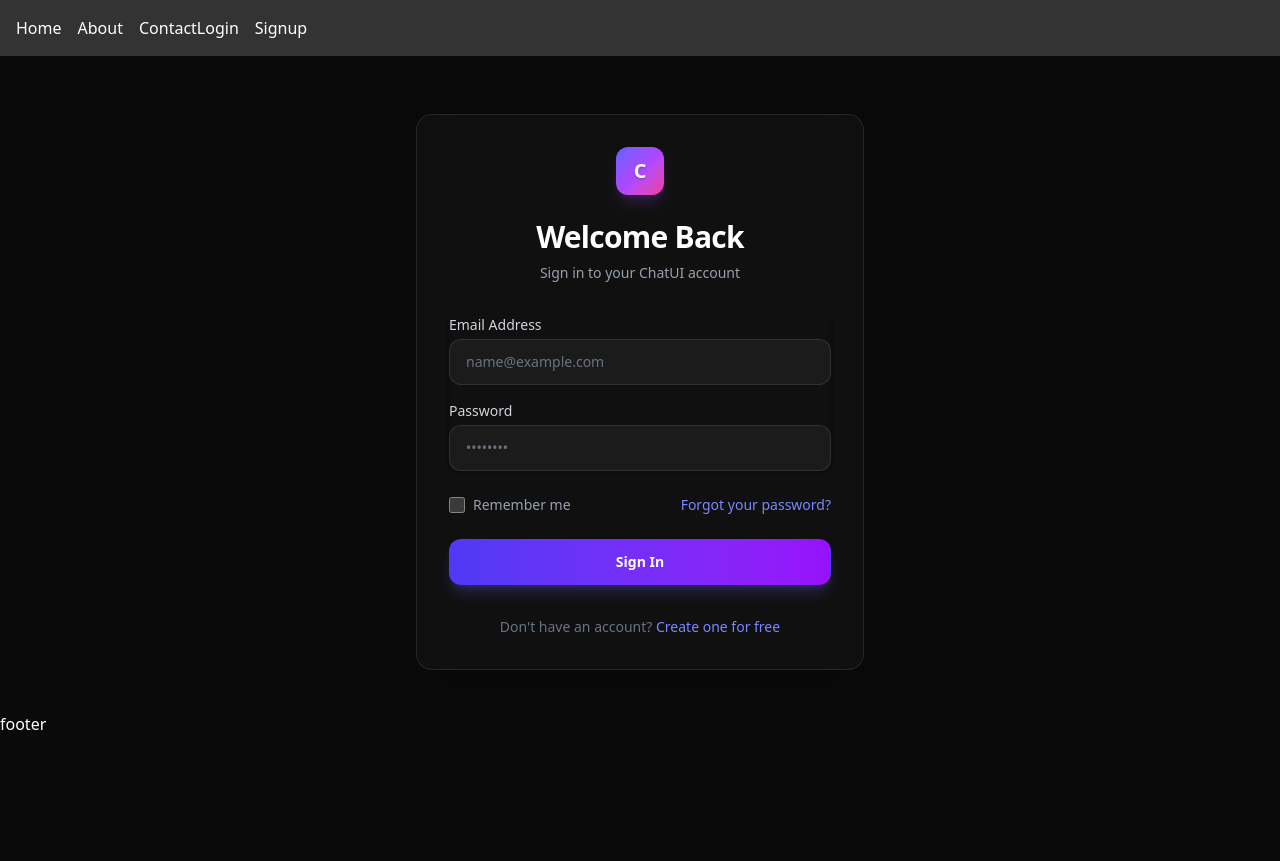
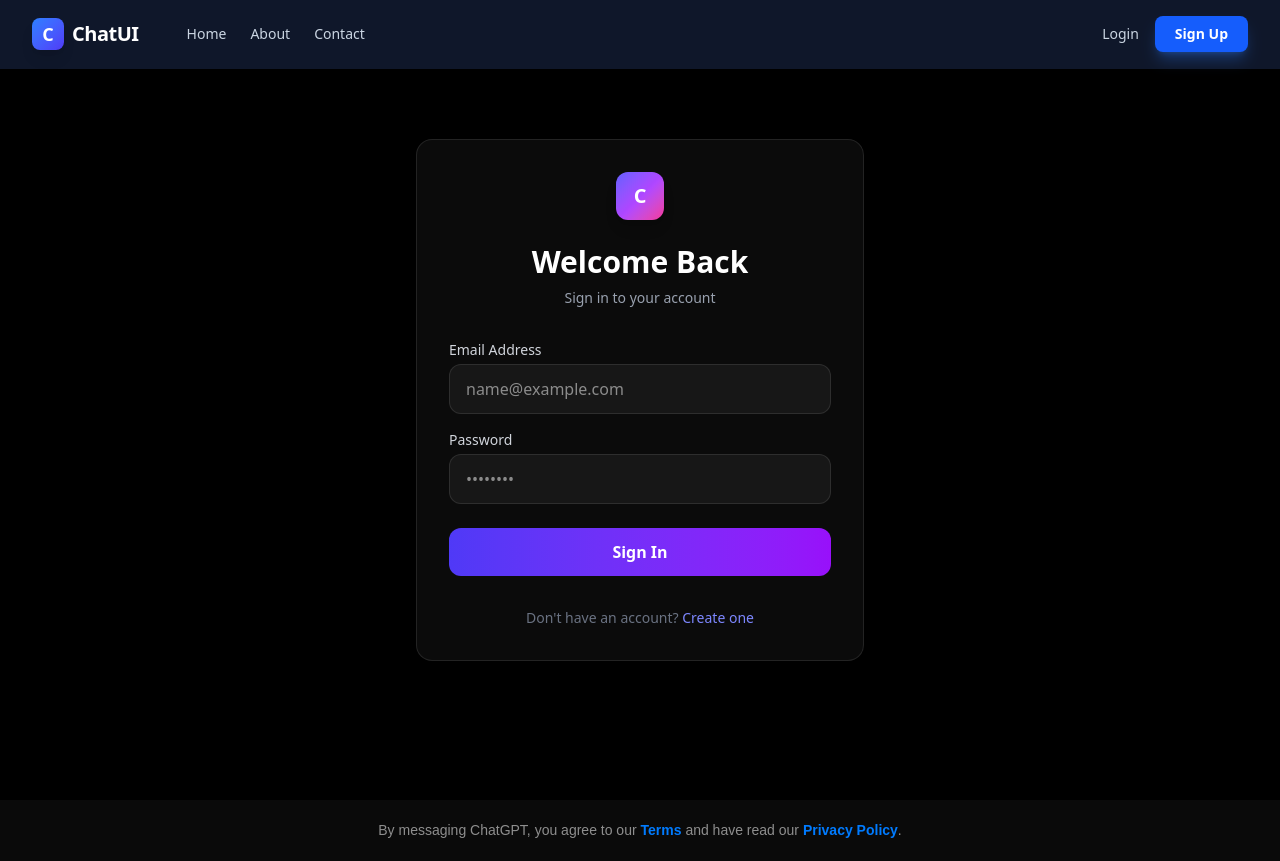
Before and after one commit to Nandish26/chatgpt_frontend, a React (Vite) app in the folder my-project/: page /login in a window 1280 px wide. Before the commit the page ends 800 px from the top, so only its background shows below. Built offline with nearby package versions, Linux system fonts and the light colour scheme.

Commit message:
changes in front end

```diff
--- a/my-project/src/components/Footer.jsx
+++ b/my-project/src/components/Footer.jsx
@@ -1,11 +1,29 @@
-import React from 'react'
+import React from 'react';
 
 const Footer = () => {
+  const footerStyle = {
+    color: '#8e8e8e', // Subtle grey text color
+    fontSize: '14px',
+    textAlign: 'center',
+    padding: '20px',
+    fontFamily: 'sans-serif'
+  };
+
+  const linkStyle = {
+    color: '#007bff', // The blue color for links
+    fontWeight: 'bold',
+    textDecoration: 'none',
+    cursor: 'pointer'
+  };
+
   return (
-    <div>
-        footer
-    </div>
-  )
-}
+    <footer style={footerStyle}>
+      By messaging ChatGPT, you agree to our
+      <a href="/terms" style={linkStyle}> Terms </a>
+      and have read our
+      <a href="/privacy" style={linkStyle}> Privacy Policy</a>.
+    </footer>
+  );
+};
 
-export default Footer
+export default Footer;
--- a/my-project/src/components/Header.jsx
+++ b/my-project/src/components/Header.jsx
@@ -1,19 +1,85 @@
-import React from 'react'
-import { Link } from 'react-router-dom'
+import React, { useState, useEffect } from 'react';
+import { Link, useLocation } from 'react-router-dom';
+
 const Header = () => {
+  const [scrolled, setScrolled] = useState(false);
+  const location = useLocation();
+
+  // Add background blur on scroll
+  useEffect(() => {
+    const handleScroll = () => {
+      setScrolled(window.scrollY > 20);
+    };
+    window.addEventListener('scroll', handleScroll);
+    return () => window.removeEventListener('scroll', handleScroll);
+  }, []);
+
+  const navLinks = [
+    { name: 'Home', path: '/' },
+    { name: 'About', path: '/about' },
+    { name: 'Contact', path: '/contact' },
+  ];
+
   return (
-    <div>
+    <header
+      // Changed bg-black to bg-[#0f172a] (Slate 900 - blueish dark) and added transition
+      className={`fixed top-0 w-full z-50 transition-all duration-300 border-b ${scrolled
+          ? 'bg-[#0f172a]/90 backdrop-blur-md border-indigo-500/20 py-3'
+          : 'bg-[#0f172a] border-transparent py-4'
+        }`}
+    >
+      <div className="max-w-7xl mx-auto px-4 sm:px-6 lg:px-8">
+        <div className="flex items-center justify-between">
 
-         <nav style={{ padding: '1rem', backgroundColor: '#333', marginBottom: '1rem' }}>
-        <Link to="/" style={{ color: 'white', marginRight: '1rem' }}>Home</Link>
-        <Link to="/about" style={{ color: 'white', marginRight: '1rem' }}>About</Link>
-        <Link to="/contact" style={{ color: 'white' }}>Contact</Link>
-         <Link to="/login" style={{ color: 'white', marginRight: '1rem' }}>Login</Link>
-        <Link to="/signup" style={{ color: 'white', marginRight: '1rem' }}>Signup</Link>
+          {/* Left Side: Logo + Navigation */}
+          <div className="flex items-center gap-12">
+            {/* Logo */}
+            <Link
+              to="/"
+              className="flex items-center gap-2 group"
+            >
+              <div className="h-8 w-8 rounded-lg bg-gradient-to-br from-blue-500 to-indigo-600 flex items-center justify-center shadow-lg group-hover:shadow-blue-500/25 transition-all">
+                <span className="text-white font-bold text-lg">C</span>
+              </div>
+              <span className="text-xl font-bold text-white tracking-tight">
+                ChatUI
+              </span>
+            </Link>
 
-      </nav>
-    </div>
-  )
-}
+            {/* Desktop Navigation - Moved to Left (next to logo) */}
+            <nav className="hidden md:flex items-center space-x-6">
+              {navLinks.map((link) => (
+                <Link
+                  key={link.name}
+                  to={link.path}
+                  className={`text-sm font-medium transition-colors hover:text-blue-400 ${location.pathname === link.path ? 'text-blue-400' : 'text-slate-300'
+                    }`}
+                >
+                  {link.name}
+                </Link>
+              ))}
+            </nav>
+          </div>
 
-export default Header
+          {/* Right Side: Auth Buttons */}
+          <div className="flex items-center gap-4">
+            <Link
+              to="/login"
+              className="text-sm font-medium text-slate-300 hover:text-white transition-colors"
+            >
+              Login
+            </Link>
+            <Link
+              to="/signup"
+              className="px-5 py-2 text-sm font-bold text-white bg-blue-600 hover:bg-blue-500 rounded-lg shadow-lg shadow-blue-500/30 transition-all hover:scale-105"
+            >
+              Sign Up
+            </Link>
+          </div>
+        </div>
+      </div>
+    </header>
+  );
+};
+
+export default Header;
--- a/my-project/src/pages/Login.jsx
+++ b/my-project/src/pages/Login.jsx
@@ -1,4 +1,4 @@
-import React, { useState } from 'react';
+import React, { useState, useEffect } from 'react';
 import { Link, useNavigate } from 'react-router-dom';
 
 const Login = () => {
@@ -9,6 +9,13 @@ const Login = () => {
     const [loading, setLoading] = useState(false);
     const [error, setError] = useState('');
     const navigate = useNavigate();
+
+    // Redirect if already logged in
+    useEffect(() => {
+        if (localStorage.getItem('access_token')) {
+            navigate('/');
+        }
+    }, [navigate]);
 
     const handleChange = (e) => {
         setCredentials({
@@ -26,132 +33,109 @@ const Login = () => {
             const response = await fetch('http://127.0.0.1:8000/login', {
                 method: 'POST',
                 headers: {
-                    'Content-Type': 'application/json',
+                    'Content-Type': 'application/json', // Matches your requirement
                 },
-                body: JSON.stringify(credentials),
+                body: JSON.stringify({
+                    email: credentials.email,
+                    password: credentials.password
+                }),
             });
 
             const data = await response.json();
 
             if (response.ok) {
-                console.log('Login success:', data);
-                // Store tokens
+                // Matches your backend response keys: access_token, refresh_token
                 localStorage.setItem('access_token', data.access_token);
                 localStorage.setItem('refresh_token', data.refresh_token);
-                // Redirect to home or chat
+                localStorage.setItem('token_type', data.token_type);
+
+                console.log('Login successful');
                 navigate('/');
             } else {
+                // Handles backend error messages (usually in 'detail' field for FastAPI)
                 setError(data.detail || 'Invalid email or password');
             }
         } catch (err) {
-            setError('Connection failed. Please check if the backend server is running.');
+            setError('Cannot connect to server. Ensure backend is running on port 8000.');
         } finally {
             setLoading(false);
         }
     };
 
+    const handleLogout = () => {
+        localStorage.removeItem('access_token');
+        localStorage.removeItem('refresh_token');
+        localStorage.removeItem('token_type');
+        window.location.reload();
+    };
+
     return (
-        <div className="min-h-[80vh] flex items-center justify-center px-4 sm:px-6 lg:px-8">
+        <div className="min-h-screen flex items-center justify-center bg-black px-4 relative">
+            <button
+                onClick={handleLogout}
+                className="absolute top-6 right-6 px-4 py-2 bg-neutral-800/50 hover:bg-neutral-800 text-gray-400 hover:text-white rounded-lg text-sm font-medium transition-all border border-white/5 hover:border-white/10"
+            >
+                Log Out
+            </button>
             <div className="max-w-md w-full space-y-8 bg-neutral-900/50 p-8 rounded-2xl backdrop-blur-xl border border-white/10 shadow-2xl">
                 <div>
-                    <div className="mx-auto h-12 w-12 rounded-xl bg-gradient-to-br from-indigo-500 via-purple-500 to-pink-500 flex items-center justify-center shadow-lg shadow-purple-500/20">
-                        <span className="text-white font-bold text-xl text-shadow-sm">C</span>
+                    <div className="mx-auto h-12 w-12 rounded-xl bg-gradient-to-br from-indigo-500 via-purple-500 to-pink-500 flex items-center justify-center shadow-lg">
+                        <span className="text-white font-bold text-xl">C</span>
                     </div>
-                    <h2 className="mt-6 text-center text-3xl font-extrabold text-white tracking-tight">
+                    <h2 className="mt-6 text-center text-3xl font-extrabold text-white">
                         Welcome Back
                     </h2>
                     <p className="mt-2 text-center text-sm text-gray-400">
-                        Sign in to your ChatUI account
+                        Sign in to your account
                     </p>
                 </div>
 
                 {error && (
-                    <div className="bg-red-500/10 border border-red-500/50 text-red-400 p-4 rounded-lg text-center animate-in shake duration-300">
-                        <p className="font-medium text-sm">{error}</p>
+                    <div className="bg-red-500/10 border border-red-500/50 text-red-400 p-4 rounded-lg text-center text-sm">
+                        {error}
                     </div>
                 )}
 
                 <form className="mt-8 space-y-6" onSubmit={handleSubmit}>
-                    <div className="rounded-md shadow-sm space-y-4">
+                    <div className="space-y-4">
                         <div>
-                            <label htmlFor="email" className="block text-sm font-medium text-gray-300 mb-1">
-                                Email Address
-                            </label>
+                            <label className="block text-sm font-medium text-gray-300 mb-1">Email Address</label>
                             <input
-                                id="email"
                                 name="email"
                                 type="email"
                                 required
                                 value={credentials.email}
                                 onChange={handleChange}
-                                className="appearance-none block w-full px-4 py-3 bg-white/5 border border-white/10 rounded-xl text-white placeholder-gray-500 focus:outline-none focus:ring-2 focus:ring-indigo-500 focus:border-transparent transition-all sm:text-sm"
+                                className="w-full px-4 py-3 bg-white/5 border border-white/10 rounded-xl text-white focus:ring-2 focus:ring-indigo-500 outline-none transition-all"
                                 placeholder="name@example.com"
                             />
                         </div>
                         <div>
-                            <label htmlFor="password" className="block text-sm font-medium text-gray-300 mb-1">
-                                Password
-                            </label>
+                            <label className="block text-sm font-medium text-gray-300 mb-1">Password</label>
                             <input
-                                id="password"
                                 name="password"
                                 type="password"
                                 required
                                 value={credentials.password}
                                 onChange={handleChange}
-                                className="appearance-none block w-full px-4 py-3 bg-white/5 border border-white/10 rounded-xl text-white placeholder-gray-500 focus:outline-none focus:ring-2 focus:ring-indigo-500 focus:border-transparent transition-all sm:text-sm"
+                                className="w-full px-4 py-3 bg-white/5 border border-white/10 rounded-xl text-white focus:ring-2 focus:ring-indigo-500 outline-none transition-all"
                                 placeholder="••••••••"
                             />
                         </div>
                     </div>
 
-                    <div className="flex items-center justify-between">
-                        <div className="flex items-center">
-                            <input
-                                id="remember-me"
-                                name="remember-me"
-                                type="checkbox"
-                                className="h-4 w-4 text-indigo-500 focus:ring-indigo-500 border-white/10 rounded bg-white/5"
-                            />
-                            <label htmlFor="remember-me" className="ml-2 block text-sm text-gray-400">
-                                Remember me
-                            </label>
-                        </div>
-
-                        <div className="text-sm">
-                            <a href="#" className="font-medium text-indigo-400 hover:text-indigo-300">
-                                Forgot your password?
-                            </a>
-                        </div>
-                    </div>
-
-                    <div>
-                        <button
-                            type="submit"
-                            disabled={loading}
-                            className="group relative w-full flex justify-center py-3 px-4 border border-transparent text-sm font-bold rounded-xl text-white bg-gradient-to-r from-indigo-600 to-purple-600 hover:from-indigo-500 hover:to-purple-500 focus:outline-none focus:ring-2 focus:ring-offset-2 focus:ring-indigo-500 disabled:opacity-50 disabled:cursor-not-allowed transition-all active:scale-[0.98] shadow-lg shadow-indigo-500/25"
-                        >
-                            {loading ? (
-                                <span className="flex items-center gap-2">
-                                    <svg className="animate-spin h-4 w-4 text-white" xmlns="http://www.w3.org/2000/svg" fill="none" viewBox="0 0 24 24">
-                                        <circle className="opacity-25" cx="12" cy="12" r="10" stroke="currentColor" strokeWidth="4"></circle>
-                                        <path className="opacity-75" fill="currentColor" d="M4 12a8 8 0 018-8V0C5.373 0 0 5.373 0 12h4zm2 5.291A7.962 7.962 0 014 12H0c0 3.042 1.135 5.824 3 7.938l3-2.647z"></path>
-                                    </svg>
-                                    Signing in...
-                                </span>
-                            ) : (
-                                'Sign In'
-                            )}
-                        </button>
-                    </div>
+                    <button
+                        type="submit"
+                        disabled={loading}
+                        className="w-full py-3 px-4 font-bold rounded-xl text-white bg-gradient-to-r from-indigo-600 to-purple-600 hover:opacity-90 transition-all disabled:opacity-50"
+                    >
+                        {loading ? 'Signing in...' : 'Sign In'}
+                    </button>
                 </form>
 
                 <div className="text-center">
                     <p className="text-sm text-gray-500">
-                        Don't have an account?{' '}
-                        <Link to="/signup" className="font-medium text-indigo-400 hover:text-indigo-300 transition-colors">
-                            Create one for free
-                        </Link>
+                        Don't have an account? <Link to="/signup" className="text-indigo-400 hover:text-indigo-300">Create one</Link>
                     </p>
                 </div>
             </div>
--- a/my-project/src/pages/home.jsx
+++ b/my-project/src/pages/home.jsx
@@ -31,11 +31,7 @@ const Home = () => {
         </div>
       </div>
 
-      {/* Footer text */}
-      <p className="text-xs text-gray-400 mt-10 text-center max-w-md">
-        By messaging ChatGPT, you agree to our Terms and have read our Privacy
-        Policy.
-      </p>
+
     </div>
   );
 };
```
Also changed, not shown: my-project/src/pages/Signup.jsx (+13 -1 lines).
